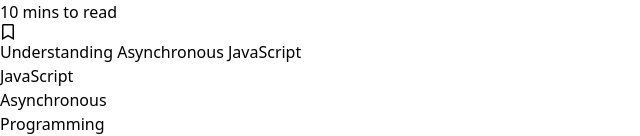
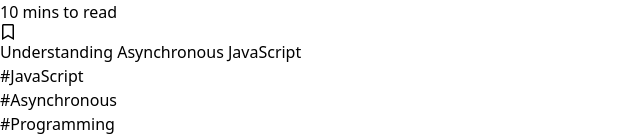
Before and after one commit to eh-munna/Recap, a React (Vite) app: page / in a window 1280 px wide. Shown: the part 672-808 px from the top of the page, without its empty margins (0-640 px from the left). Built offline with nearby package versions, Linux system fonts and the light colour scheme.

Commit message:
completed

```diff
--- a/src/components/Blog.jsx
+++ b/src/components/Blog.jsx
@@ -1,7 +1,7 @@
 /* eslint-disable react/prop-types */
 /* eslint-disable no-unused-vars */
-import { FaRegBookmark } from 'react-icons/fa';
-export default function Blog({ blog, onRead }) {
+import { FaBookmark, FaRegBookmark } from 'react-icons/fa';
+export default function Blog({ blog, onBookmarked, onRead }) {
   const {
     id,
     blog_title,
@@ -11,6 +11,7 @@ export default function Blog({ blog, onRead }) {
     reading_time,
     posted_date,
     tags,
+    isBooked,
   } = blog;
 
   let oldDate = new Date(posted_date);
@@ -40,8 +41,11 @@ export default function Blog({ blog, onRead }) {
         {/* time */}
         <ul className="flex justify-center items-center gap-3">
           <li>{reading_time} mins to read</li>
-          <li className="cursor-pointer">
-            <FaRegBookmark />
+          <li
+            onClick={() => onBookmarked(blog, id, reading_time)}
+            className="cursor-pointer"
+          >
+            {!isBooked ? <FaRegBookmark /> : <FaBookmark />}
           </li>
         </ul>
       </div>
@@ -55,6 +59,7 @@ export default function Blog({ blog, onRead }) {
               className="border border-indigo-200 px-2 py-1 rounded-md bg-sky-600 text-white"
               key={tag}
             >
+              <span>#</span>
               {tag}
             </li>
           ))}
@@ -62,7 +67,7 @@ export default function Blog({ blog, onRead }) {
       </div>
       {/*  */}
       <button
-        onClick={() => onRead(blog, id)}
+        onClick={() => onRead(reading_time, id)}
         className="my-3 px-2 py-1 rounded-md border border-indigo-300"
       >
         Mark as read
--- a/src/components/Blogs.jsx
+++ b/src/components/Blogs.jsx
@@ -5,6 +5,8 @@ import Bookmarks from './Bookmarks';
 export default function Blogs() {
   const [blogs, setBlogs] = useState([]);
   const [bookmarks, setBookmarks] = useState([]);
+  const [time, setTime] = useState(0);
+  //   const [readId, setReadId] = useState([]);
   useEffect(() => {
     (async () => {
       const response = await fetch('blogs.json');
@@ -13,30 +15,70 @@ export default function Blogs() {
     })();
   }, []);
 
-  const handleRead = (blog, id) => {
+  const handleBookmarked = (blog, id) => {
     const existBlog = bookmarks.find((blog) => blog.id === id);
     if (existBlog) {
       alert(`already bookmarked`);
       return;
     } else {
-      //   const newBookmark = bookmarks.map((bookmark) =>
-      //     bookmark.id === id
-      //       ? { ...bookmark, reading_time: bookmark.reading_time + 1 }
-      //       : bookmark
-      //   );
+      const newBlog = blogs.map((blog) => {
+        if (blog.id === id) {
+          return {
+            ...blog,
+            isBooked: true,
+          };
+        } else {
+          return blog;
+        }
+      });
+
+      setBlogs(newBlog);
       setBookmarks([...bookmarks, blog]);
     }
+  };
+
+  const handleRead = (reading_time, id) => {
+    // const newId = [];
+    // const existId = readId.find((r) => r === id);
+
+    const readBlog = bookmarks.filter((blog) => blog.id !== id);
+    const newBlog = blogs.map((blog) => {
+      if (blog.id === id) {
+        return {
+          ...blog,
+          isBooked: false,
+        };
+      } else {
+        return blog;
+      }
+    });
+    setTime(time + reading_time);
+    setBlogs(newBlog);
+    setBookmarks(readBlog);
+    // if (existId) {
+    //   alert(`already read`);
+    //   return;
+    // } else {
+    //   setTime(time + reading_time);
+    //   newId.push(id);
+    //   setReadId(newId);
+    // }
   };
 
   return (
     <div className="grid grid-cols-10 gap-6">
       <div className="col-span-8">
         {blogs.map((blog) => (
-          <Blog key={blog.id} blog={blog} onRead={handleRead} />
+          <Blog
+            key={blog.id}
+            blog={blog}
+            onBookmarked={handleBookmarked}
+            onRead={handleRead}
+          />
         ))}
       </div>
       <div className="col-span-2">
-        <Bookmarks bookmarks={bookmarks} />
+        <Bookmarks bookmarks={bookmarks} time={time} />
       </div>
     </div>
   );
--- a/src/components/Bookmarks.jsx
+++ b/src/components/Bookmarks.jsx
@@ -1,10 +1,13 @@
 /* eslint-disable react/prop-types */
-export default function Bookmarks({ bookmarks }) {
+export default function Bookmarks({ bookmarks, time }) {
   return (
     <div>
-      <h4 className="text-lg">Spent time on read : 177 min</h4>
-
-      <h3 className="text-2xl">Bookmarked Blogs : {bookmarks.length}</h3>
+      <h4 className="text-lg">Spent time on read : {time} min</h4>
+      {bookmarks.length > 0 && (
+        <>
+          <h3 className="text-2xl">Bookmarked Blogs : {bookmarks.length}</h3>
+        </>
+      )}
 
       <ul className="space-y-3 py-6">
         {bookmarks.map((bookmark) => (
```
